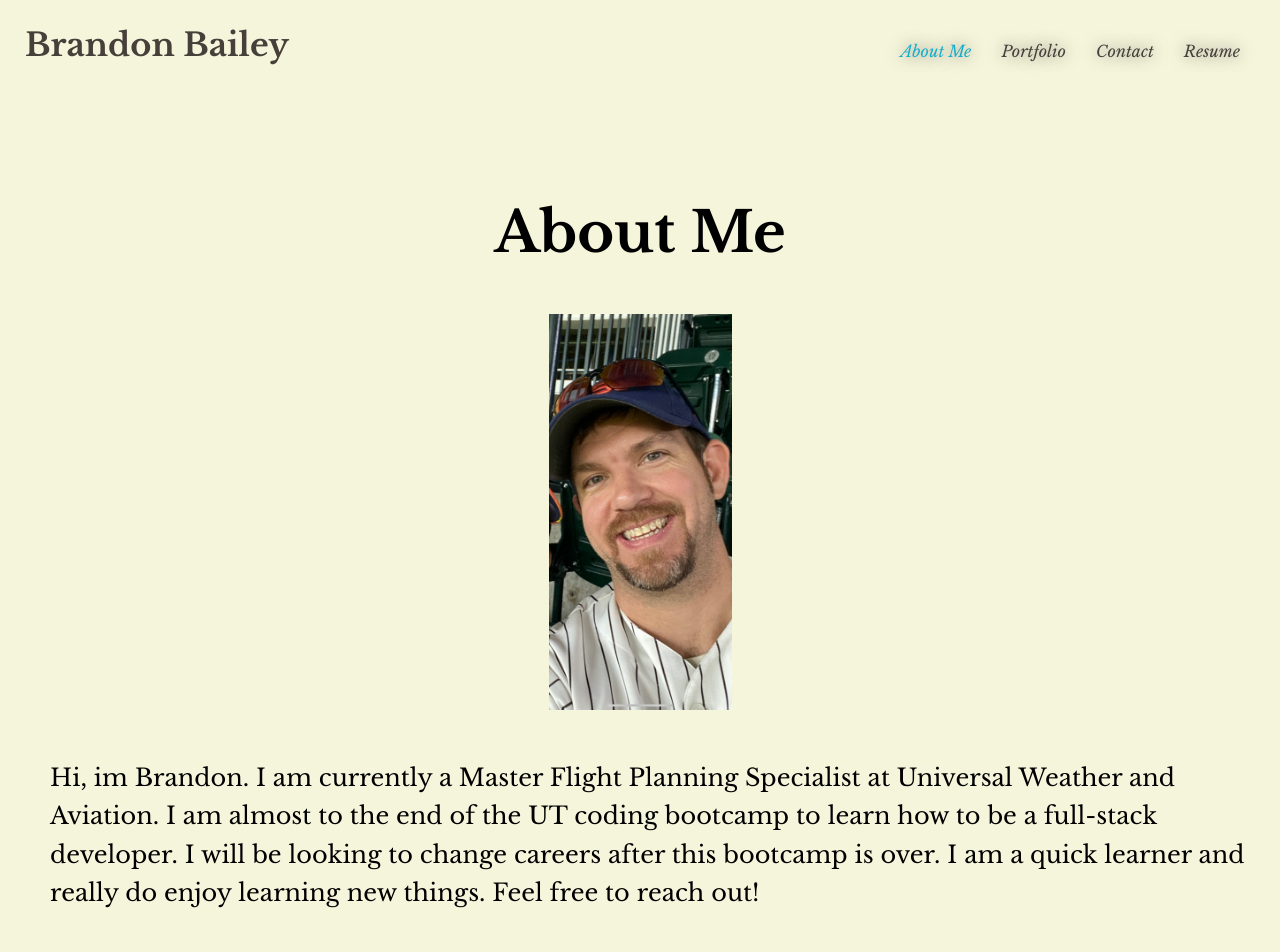
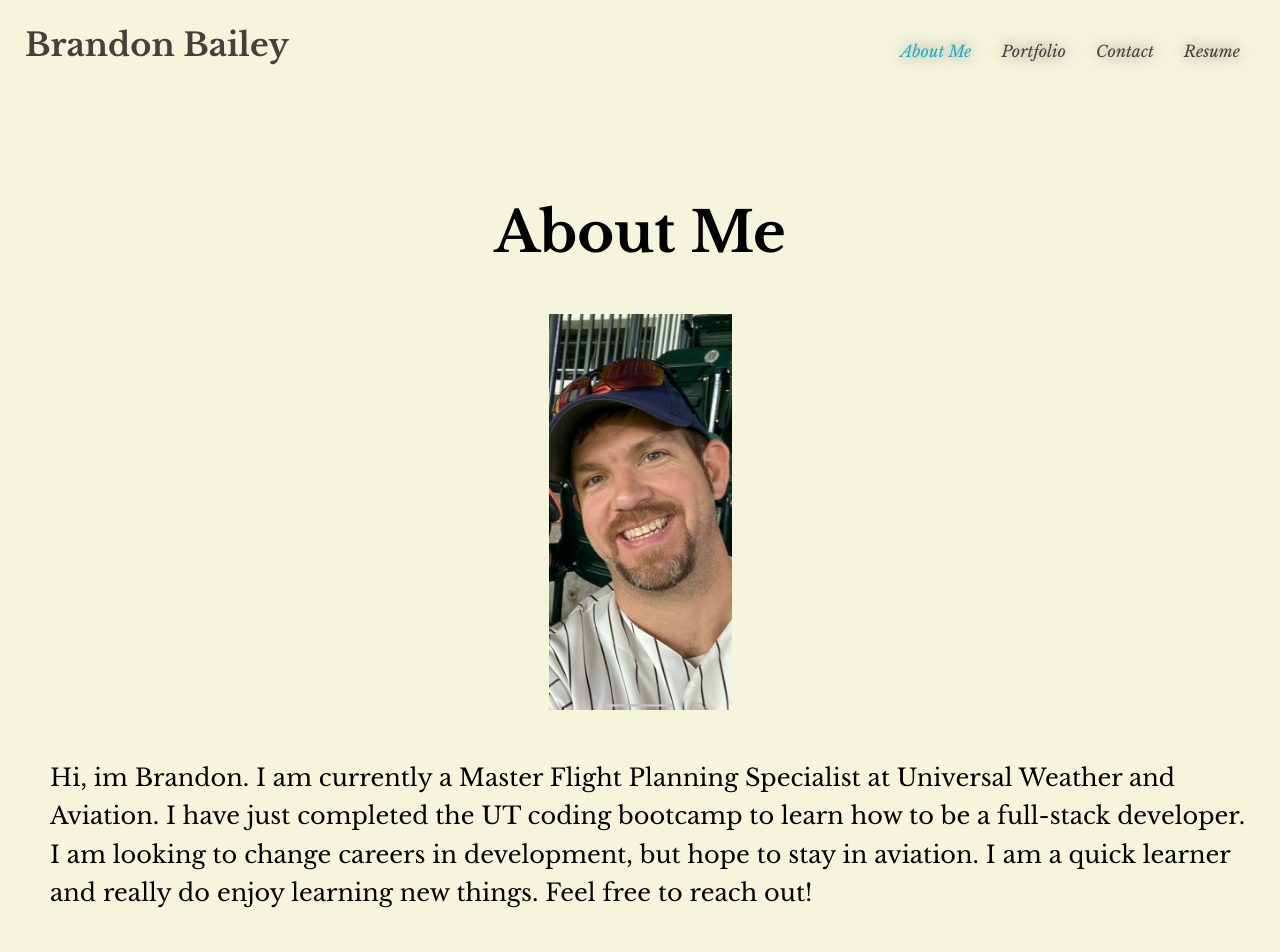
Before and after one commit to BBailey1985/react-portfolio, a React (Create React App) app: page / in a window 1280 px wide. Shown: the top 952 px of the page. Built offline with nearby package versions, Linux system fonts and the light colour scheme.

Commit message:
updated about page

```diff
--- a/src/components/About/index.js
+++ b/src/components/About/index.js
@@ -9,9 +9,9 @@ function About() {
       </div>
       <div className="about-me-data">
         <p>Hi, im Brandon. I am currently a Master Flight Planning Specialist
-          at Universal Weather and Aviation. I am almost to the end of the UT
-          coding bootcamp to learn how to be a full-stack developer. I will be looking
-          to change careers after this bootcamp is over. I am a quick learner and really do
+          at Universal Weather and Aviation. I have just completed the UT
+          coding bootcamp to learn how to be a full-stack developer. I am looking
+          to change careers in development, but hope to stay in aviation. I am a quick learner and really do
           enjoy learning new things. Feel free to reach out!
         </p>
       </div>
```
Also changed, not shown: package.json (+9 -0 lines), 2 other files (tests, documents, lock files or other folders).
